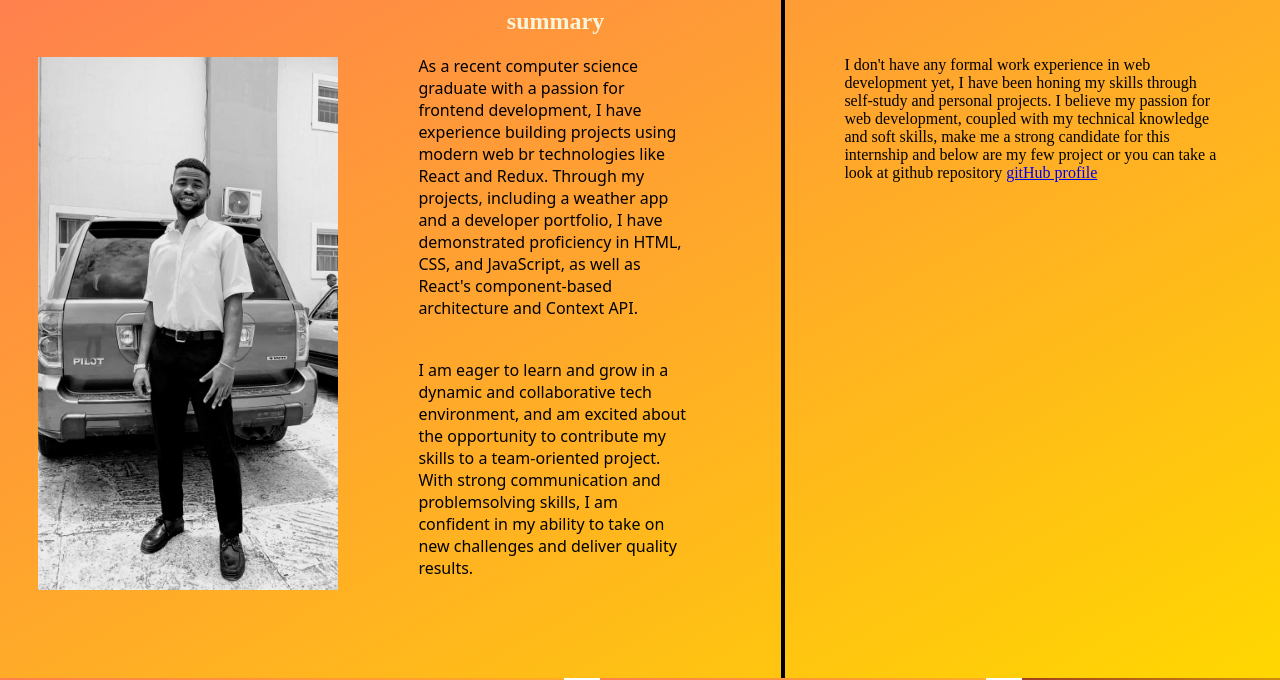
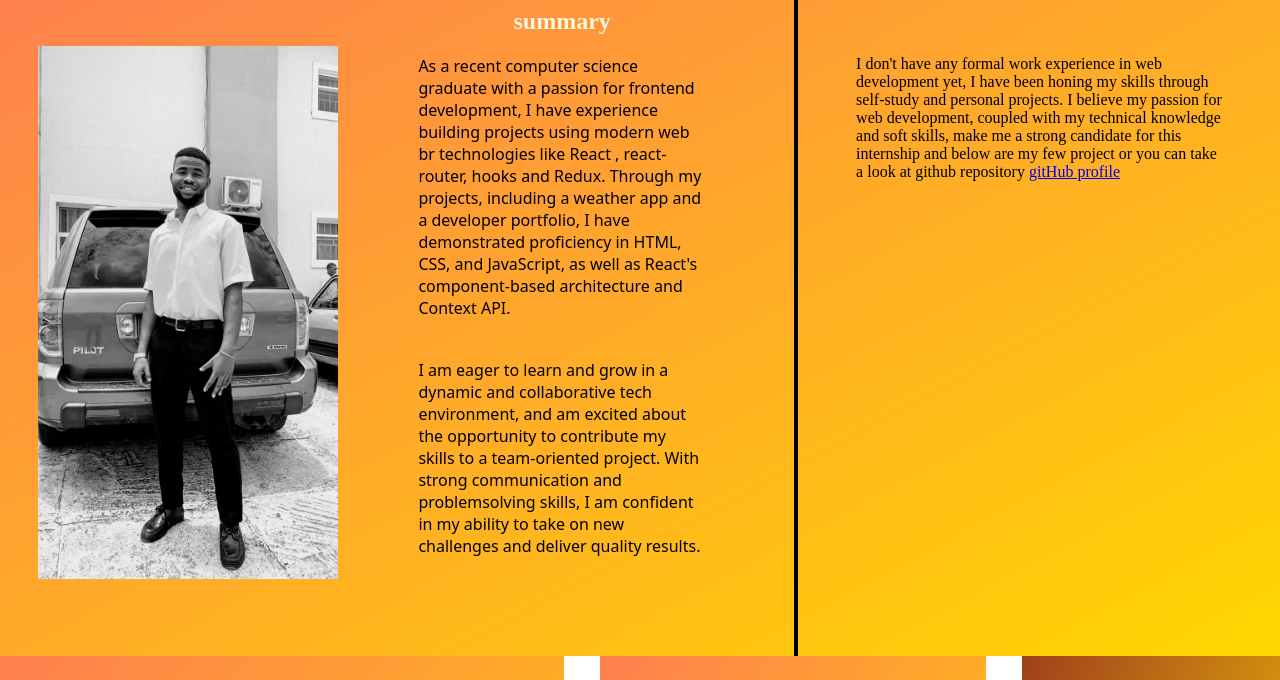
Before and after one commit to Tgodmuna/MyTestChallange_portfolio-, a plain HTML site: page index.html in a window 1280 px wide. Shown: the part 139-819 px from the top of the page. Drawn offline with Linux system fonts and the light colour scheme.

Commit message:
modified:   index.html

```diff
--- a/index.html
+++ b/index.html
@@ -36,7 +36,7 @@
 
                     As a recent computer science graduate with a passion for frontend
                     development, I have experience building projects using modern web br
-                    technologies like React and Redux. Through my projects, including a
+                    technologies like React , react-router, hooks and Redux. Through my projects, including a
                     weather app and a developer portfolio, I have demonstrated proficiency
                     in HTML, CSS, and JavaScript, as well as React's component-based
                     architecture and Context API.
```
